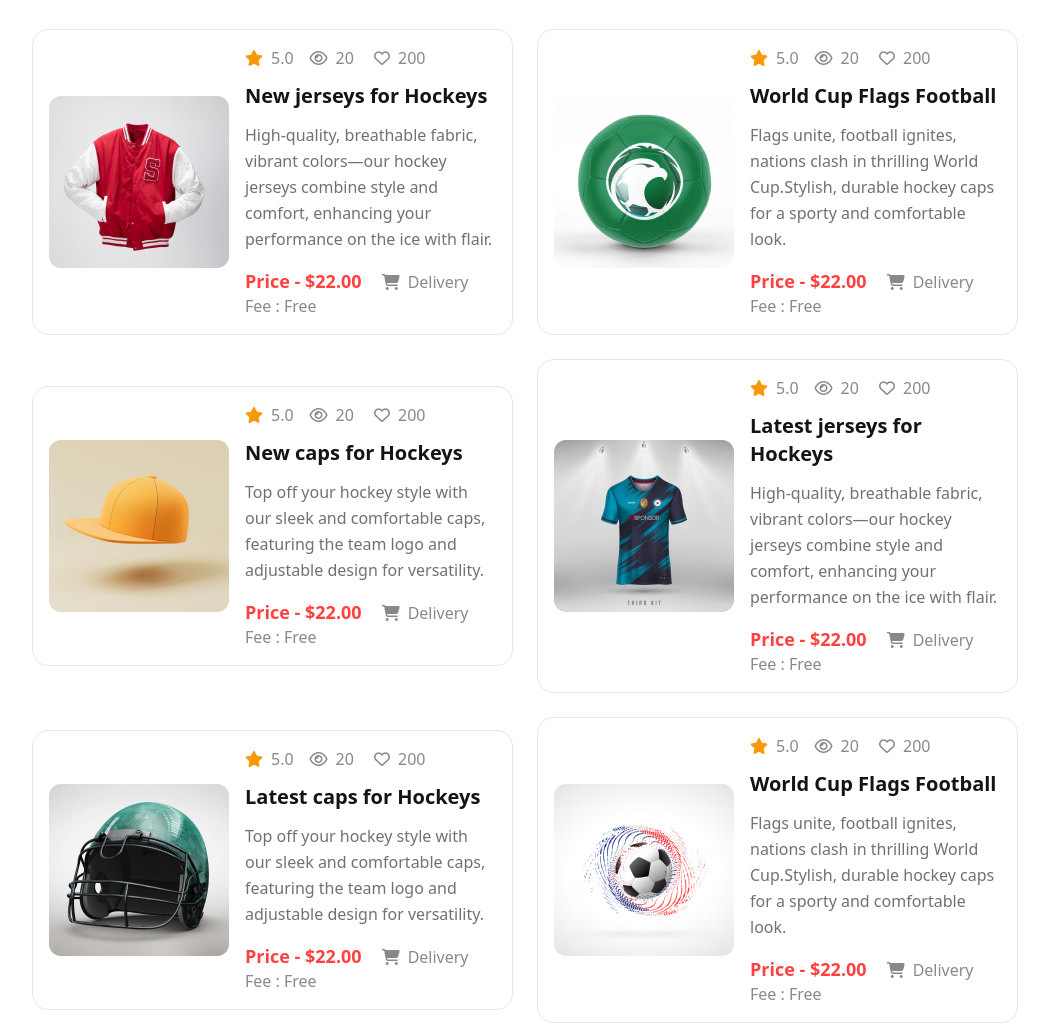
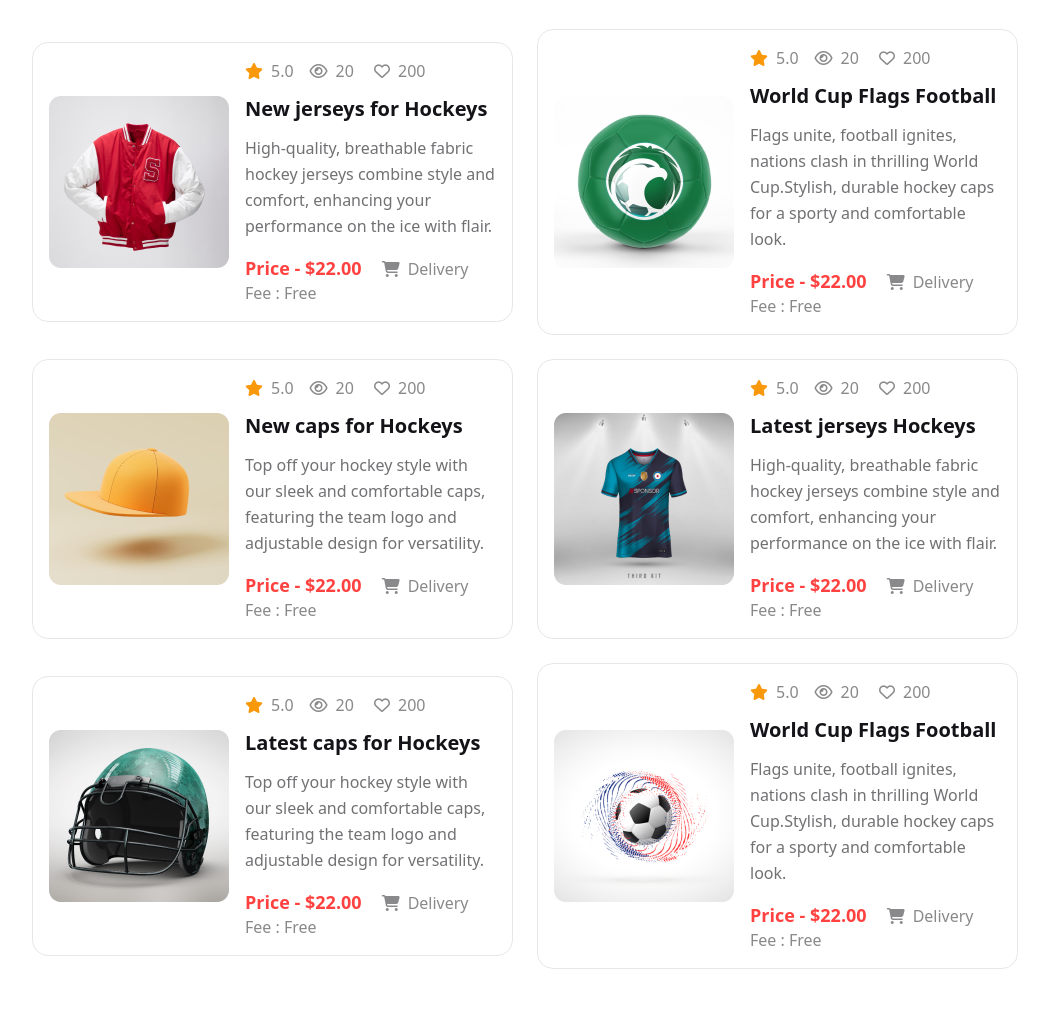
Before and after one commit to jahanara-akter/Assignment-3-Hockeys, a plain HTML site: page index.html in a window 1280 px wide. Shown: the part 2581-3607 px from the top of the page, without its empty margins (115-1164 px from the left). Drawn offline with nearby package versions, Linux system fonts and the light colour scheme.

Commit message:
correction

```diff
--- a/index.html
+++ b/index.html
@@ -242,7 +242,7 @@
                             <h1 class="text-xl font-extrabold text-[#131318] text-font py-3">New jerseys for Hockeys
                             </h1>
                             <p class="font-medium text-[#13131899] text-base text-font leading-[26px] pb-4">
-                                High-quality, breathable fabric, vibrant colors—our hockey jerseys combine style and
+                                High-quality, breathable fabric hockey jerseys combine style and
                                 comfort, enhancing your performance on the ice with flair.</p>
                             <p class="font-medium text-[#13131880] text-base text-font"><span
                                     class="text-[#FF4240] text-[18px] font-extrabold leading-[26px] mr-5">Price -
@@ -299,10 +299,10 @@
                                         class="fa-solid fa-star mr-2 text-[#F99808]"></i>5.0</span><span class="mr-4"><i
                                         class="fa-regular fa-eye mr-2"></i>20
                                 </span><span><i class="fa-regular fa-heart mr-2"></i>200</span></p>
-                            <h1 class="text-xl font-extrabold text-[#131318] text-font py-3">Latest jerseys for Hockeys
+                            <h1 class="text-xl font-extrabold text-[#131318] text-font py-3"> Latest jerseys Hockeys
                             </h1>
                             <p class="font-medium text-[#13131899] text-base text-font leading-[26px] pb-4">
-                                High-quality, breathable fabric, vibrant colors—our hockey jerseys combine style and
+                                High-quality, breathable fabric hockey jerseys combine style and
                                 comfort, enhancing your performance on the ice with flair.</p>
                             <p class="font-medium text-[#13131880] text-base text-font"><span
                                     class="text-[#FF4240] text-[18px] font-extrabold leading-[26px] mr-5">Price -
@@ -441,7 +441,7 @@
             <p class="text-[#13131899] text-base font-medium mb-8 text-center max-w-[607px] mx-auto text-font">Have
                 questions or inquiries? Reach out and connect with us for personalized assistance and information on
                 hockey programs and services.</p>
-            <div class="grid lg:grid-cols-2 grid-cols-1 mt-12 lg:gap-0 gap-6">
+            <div class="grid lg:grid-cols-2 grid-cols-1 mt-12 gap-6">
                 <div class="p-[50px] border border-[#1313181A] rounded-lg max-w-[474px]">
                     <div class="bg-[#BCED6D1A] px-8 pt-8 pb-12 rounded-lg max-w-[374px]">
                         <img src="images/Group 1171275317.png" class="mb-6">
@@ -493,7 +493,7 @@
                     <div>
                         <h4 class="mb-4 text-[#131318] text-[20px] font-bold text-font ">Message</h4>
                         <textarea
-                            class="textarea bg-[#13131808] pt-5 xl:pr-[412px] pr-[135px] pb-[200px] lg:pb-[327px] pl-5 rounded-[12px] text-[#1313184D] text-base font-normal text-font border-0 resize-none w-full"
+                            class="textarea bg-[#13131808] pt-5  pr-[135px] pb-[200px] lg:pb-[327px] pl-5 rounded-[12px] text-[#1313184D] text-base font-normal text-font border-0 resize-none w-full"
                             placeholder="Write your message"></textarea>
                         <button class="btn  text-base text-white text-font font-bold bg-primary w-full mt-8">Send
                             Message</button>
```
